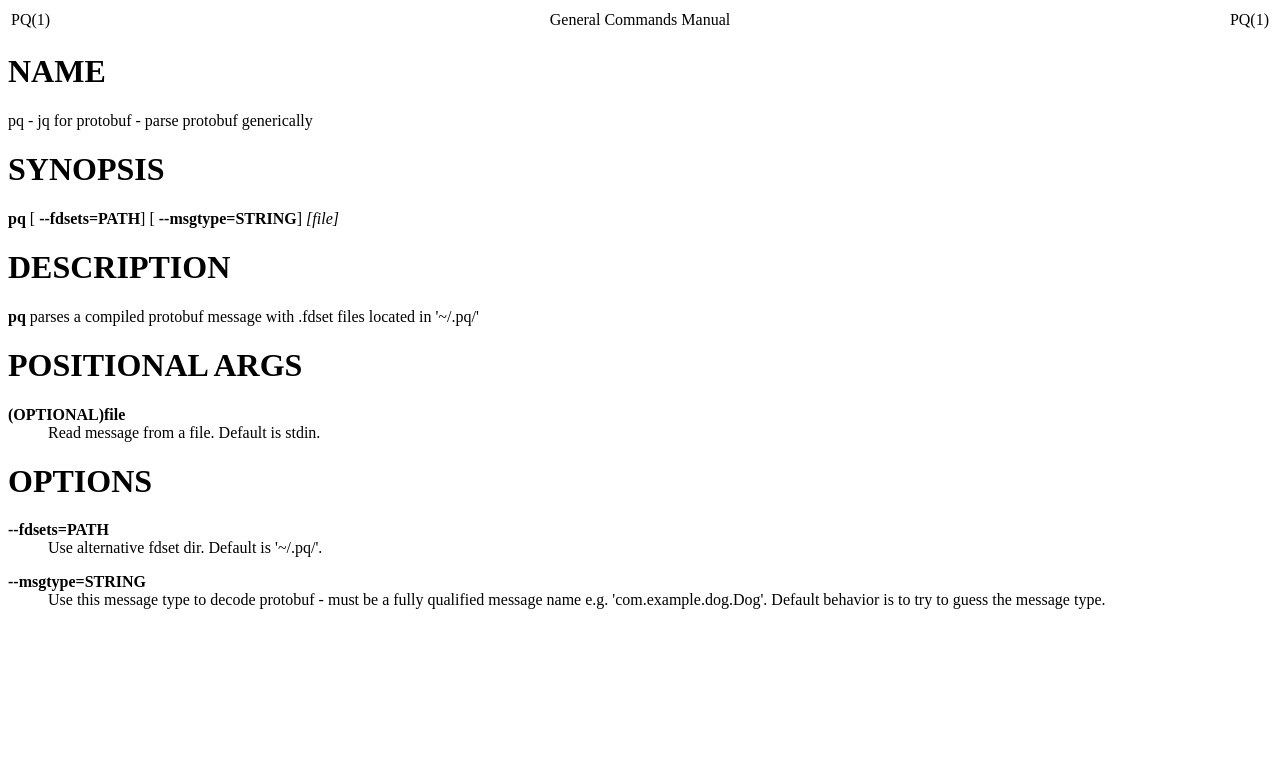
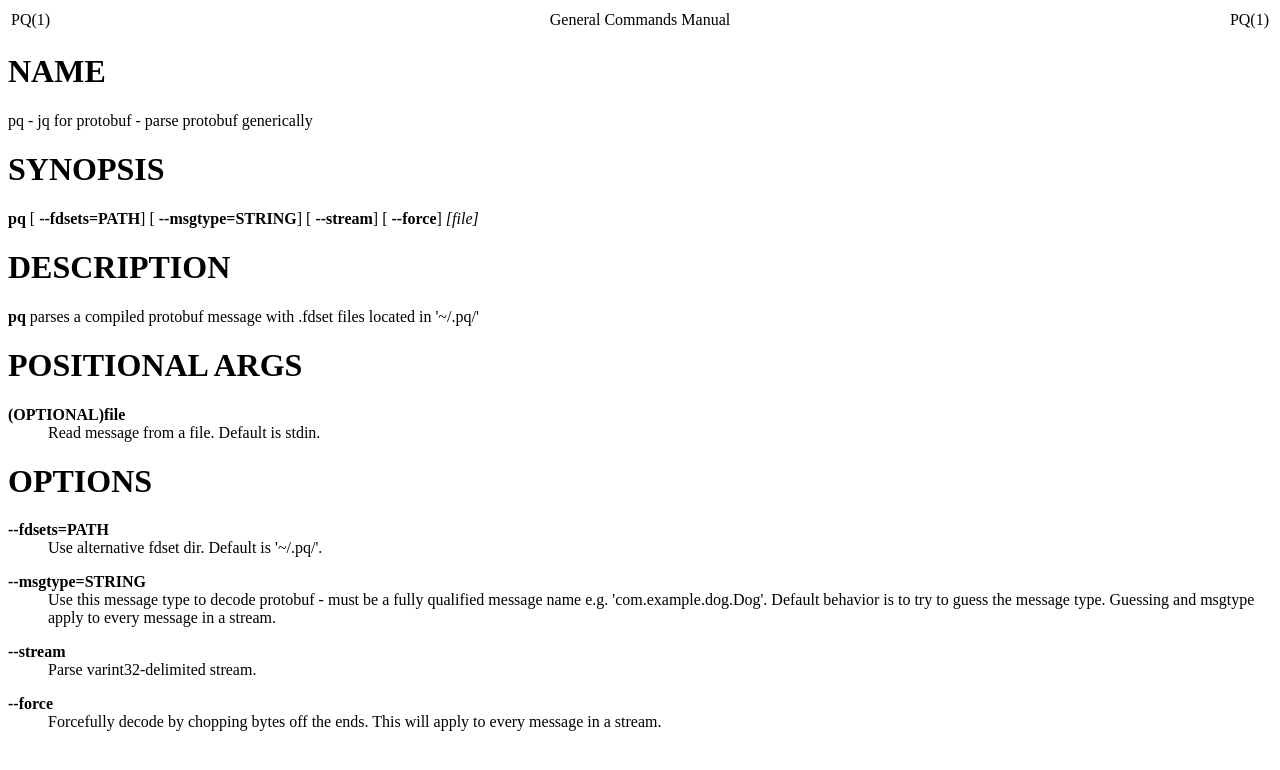
Before and after one commit to sevagh/pq, a plain HTML site: page docs/index.html in a window 1280 px wide. Drawn offline with Linux system fonts and the light colour scheme.

Commit message:
Commit after 0.3.0 publish

```diff
--- a/docs/index.html
+++ b/docs/index.html
@@ -22,7 +22,8 @@
 <h1 class="Sh">NAME</h1>
 pq - jq for protobuf - parse protobuf generically
 <h1 class="Sh">SYNOPSIS</h1>
-<b>pq</b> [ <b>--fdsets=PATH</b>] [ <b>--msgtype=STRING</b>] <i>[file]</i>
+<b>pq</b> [ <b>--fdsets=PATH</b>] [ <b>--msgtype=STRING</b>] [ <b>--stream</b>]
+  [ <b>--force</b>] <i>[file]</i>
 <h1 class="Sh">DESCRIPTION</h1>
 <b>pq</b> parses a compiled protobuf message with .fdset files located in
   '~/.pq/'
@@ -46,7 +47,19 @@ pq - jq for protobuf - parse protobuf generically
     <div style="height: 0.00em;">&#160;</div>
     Use this message type to decode protobuf - must be a fully qualified message
       name e.g. 'com.example.dog.Dog'. Default behavior is to try to guess the
-      message type.</dd>
+      message type. Guessing and msgtype apply to every message in a
+    stream.</dd>
+</dl>
+<dl class="Bl-tag">
+  <dt class="It-tag"><b>--stream</b></dt>
+  <dd class="It-tag">
+    <div style="height: 0.00em;">&#160;</div>
+    Parse varint32-delimited stream.</dd>
+</dl>
+<dl class="Bl-tag">
+  <dt class="It-tag"><b>--force</b></dt>
+  <dd class="It-tag">Forcefully decode by chopping bytes off the ends. This will
+      apply to every message in a stream.</dd>
 </dl>
 </div>
 <table class="foot">
```
Also changed, not shown: 2 other files.
